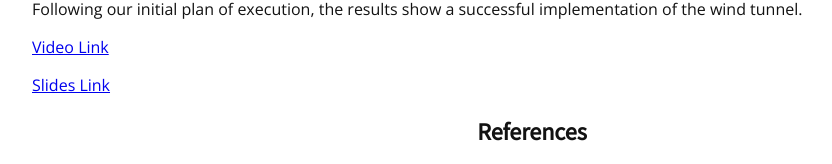
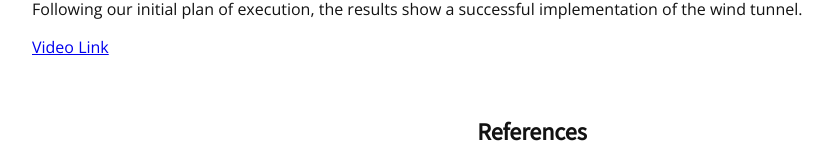
Before and after one commit to eugenek07/szaeFinalReport, a plain HTML site: page index.html in a window 1280 px wide. Shown: the part 1541-1705 px from the top of the page, without its empty margins (108-940 px from the left). Drawn offline with nearby package versions, Linux system fonts and the light colour scheme.

Commit message:
media folder

```diff
--- a/index.html
+++ b/index.html
@@ -103,7 +103,6 @@
 <p>
   <a href="https://drive.google.com/file/d/1NeJWtGLYDO0OiKS9-TI4yyvnNl-Gv9ts/view?usp=sharing">Video Link</a>
 </p>
-<a href="https://docs.google.com/presentation/d/1hMHxgUHEO77TCJhDSLb7wvMnQvVXTyC_wPP0U4nqoGM/edit?usp=sharing">Slides Link</a>
 <br>
 
 <h2 align="middle">References</h2>
```
